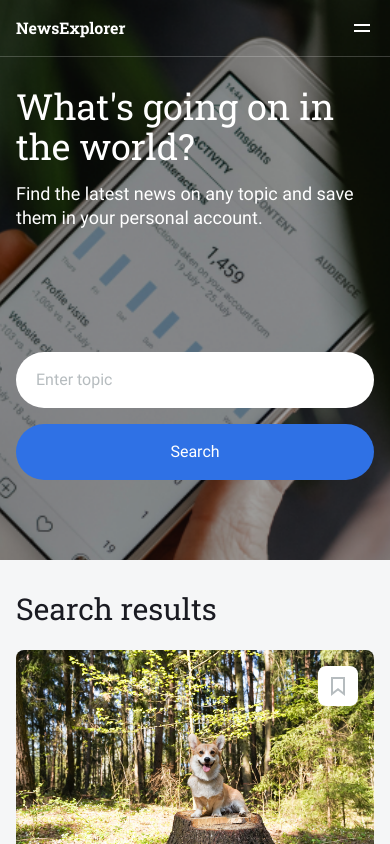
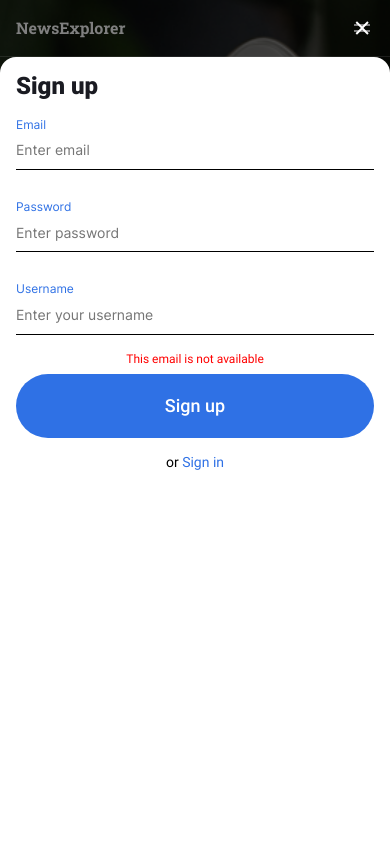
Before and after one commit to BarakBarz/news-explorer-frontend, a React app: page / in a window 390 px wide. Shown: the top 844 px of the page. Built offline with nearby package versions, Linux system fonts and the light colour scheme.

Commit message:
fix popup properties on 320 viewport, fix padding in search results, and distance between search results and title

```diff
--- a/src/components/App/App.js
+++ b/src/components/App/App.js
@@ -11,14 +11,14 @@ import Register from '../Register/Register';
 import Login from '../Login/Login';
 
 const App = () => {
-  const [isLoggedIn, setIsLoggedIn] = useState(true);
+  const [isLoggedIn, setIsLoggedIn] = useState(false);
   const [preloader, setPreloader] = useState(false);
-  const [isSignupOpen, setIsSignupOpen] = useState(false);
+  const [isSignupOpen, setIsSignupOpen] = useState(true);
   const [isSigninOpen, setIsSigninOpen] = useState(false);
   const isMain = usePathname() === '/';
 
-  const handleSigninClick = () => {
-    setIsSigninOpen(true);
+  const handleSignupClick = () => {
+    setIsSignupOpen(true);
   };
 
   useEffect(() => {
@@ -59,15 +59,10 @@ const App = () => {
       <Header
         isLoggedIn={isLoggedIn}
         isMain={isMain}
-        onSigninClick={handleSigninClick}
+        onSigninClick={handleSignupClick}
       />
       <Switch>
         <Route exact path='/'>
-          <Main
-            isLoggedIn={isLoggedIn}
-            preloader={preloader}
-            isMain={isMain}
-          />
           <Register
             isOpen={isSignupOpen}
             onClose={closeAllPopups}
@@ -77,6 +72,11 @@ const App = () => {
             isOpen={isSigninOpen}
             onClose={closeAllPopups}
             switchPopups={switchBetweenPopups}
+          />
+          <Main
+            isLoggedIn={isLoggedIn}
+            preloader={preloader}
+            isMain={isMain}
           />
         </Route>
         <Route exact path='/saved-news'>
--- a/src/components/PopupWithform/PopupWithForm.css
+++ b/src/components/PopupWithform/PopupWithForm.css
@@ -10,12 +10,14 @@
   justify-content: center;
   align-items: center;
   visibility: hidden;
+  display: none;
   opacity: 0;
   box-sizing: border-box;
 }
 
 .popup_visible {
   visibility: visible;
+  display: flex;
   opacity: 1;
 }
 
@@ -109,6 +111,7 @@
   margin-bottom: 30px;
   font-size: 14px;
   line-height: 1.21;
+  font-family: 'Inter', Arial, Helvetica, sans-serif;
 }
 
 .popup__input:focus-visible {
@@ -117,7 +120,8 @@
 }
 
 .popup__error {
-  visibility: collapse;
+  visibility: hidden;
+  display: none;
   padding-top: 14.4px;
   display: block;
   color: red;
@@ -129,6 +133,7 @@
 
 .popup__error_visible {
   visibility: visible;
+  display: block;
   padding-top: 0;
 }
 
@@ -150,15 +155,22 @@
 @media screen and (max-width: 600px) {
   .popup__box {
     padding: 16px;
-    width: 320px;
-    height: 520px;
+    display: flex;
+    max-width: 390px;
+    min-width: 320px;
+    width: 100%;
+    height: calc(100% - 57px);
+    align-self: end;
+    justify-self: start;
+    border-bottom-left-radius: 0;
+    border-bottom-right-radius: 0;
   }
 
   .popup__close-btn {
     width: 24px;
     height: 24px;
-    top: -44px;
-    right: 5px;
+    top: -41px;
+    right: 16px;
   }
 
   .popup__title {
@@ -168,9 +180,10 @@
   }
 
   .popup__submit-btn {
-    height: 46px;
-    font-size: 14px;
-    width: 288px;
+    width: 100%;
+    min-width: 288px;
     padding: 0 16px;
   }
 }
+@media screen and (max-height: 600px) {
+}
--- a/src/components/SavedNews/SavedNews.js
+++ b/src/components/SavedNews/SavedNews.js
@@ -8,7 +8,7 @@ const SavedNews = ({ isLoggedIn, isMain }) => {
   const cardss = cards;
 
   return (
-    <>
+    <main>
       <SavedNewsHeader />
       <NewsCardList
         deck={cardss}
@@ -16,7 +16,7 @@ const SavedNews = ({ isLoggedIn, isMain }) => {
         isLoggedIn={isLoggedIn}
         isMain={isMain}
       />
-    </>
+    </main>
   );
 };
 
--- a/src/components/SearchBox/SearchBox.css
+++ b/src/components/SearchBox/SearchBox.css
@@ -50,6 +50,10 @@
   }
 }
 @media screen and (max-width: 600px) {
+  .search {
+    padding: 0 0 32px;
+  }
+
   .search__container {
     min-width: 288px;
     padding: 0 16px;
--- a/src/components/SearchResults/SearchResults.css
+++ b/src/components/SearchResults/SearchResults.css
@@ -61,6 +61,7 @@
     padding-right: 16px;
     font-size: 30px;
     line-height: 1.13;
+    margin-bottom: calc(58px - 24px);
   }
 
   .results__more-button {
```
